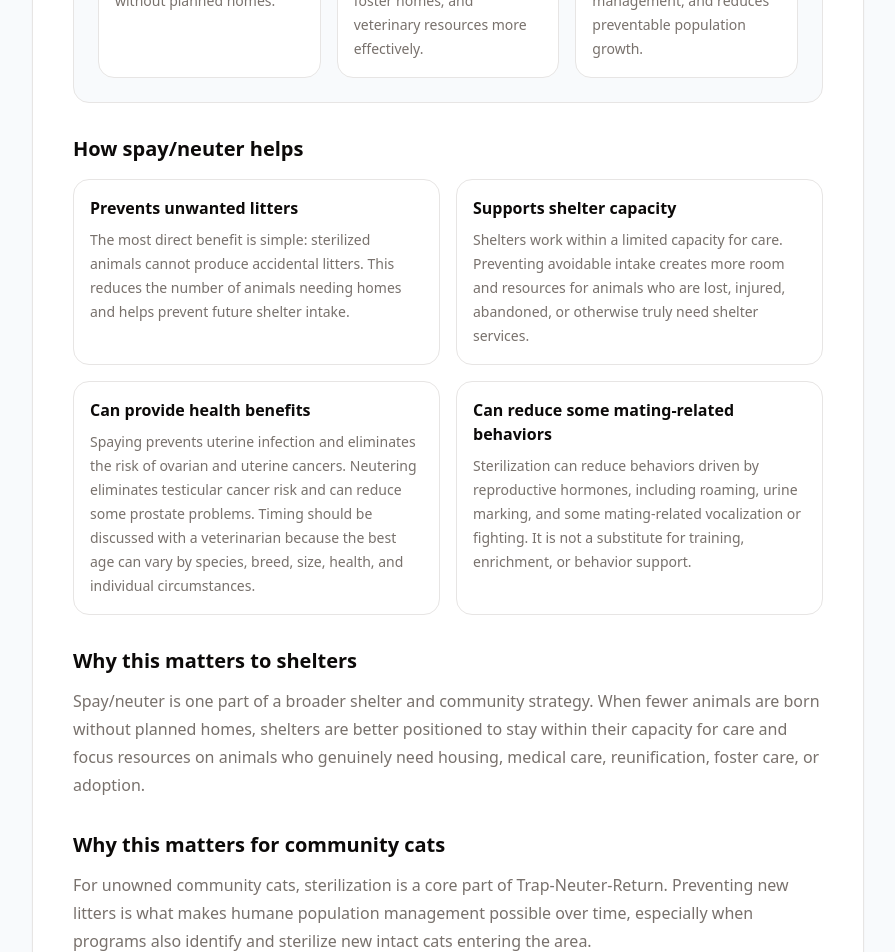
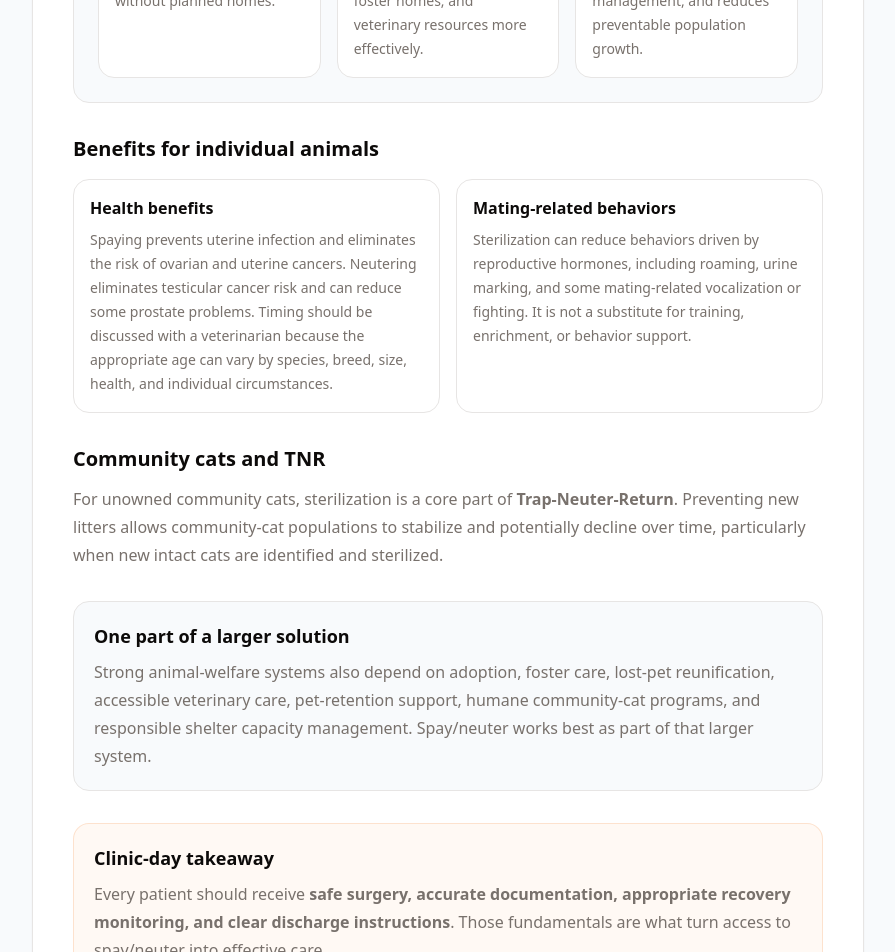
Before and after one commit to 7nqwsvhv99-hash/safe-haven-site, a Next.js app: page /resources/why-spay-neuter-matters in a window 1280 px wide. Shown: the part 880-1832 px from the top of the page, without its empty margins (192-1087 px from the left). Built offline with nearby package versions, Linux system fonts and the light colour scheme.

Commit message:
Streamline why spay neuter matters resource

```diff
--- a/src/app/resources/why-spay-neuter-matters/page.tsx
+++ b/src/app/resources/why-spay-neuter-matters/page.tsx
@@ -20,19 +20,11 @@ const impactSteps = [
 
 const benefits = [
   {
-    title: "Prevents unwanted litters",
-    text: "The most direct benefit is simple: sterilized animals cannot produce accidental litters. This reduces the number of animals needing homes and helps prevent future shelter intake.",
+    title: "Health benefits",
+    text: "Spaying prevents uterine infection and eliminates the risk of ovarian and uterine cancers. Neutering eliminates testicular cancer risk and can reduce some prostate problems. Timing should be discussed with a veterinarian because the appropriate age can vary by species, breed, size, health, and individual circumstances.",
   },
   {
-    title: "Supports shelter capacity",
-    text: "Shelters work within a limited capacity for care. Preventing avoidable intake creates more room and resources for animals who are lost, injured, abandoned, or otherwise truly need shelter services.",
-  },
-  {
-    title: "Can provide health benefits",
-    text: "Spaying prevents uterine infection and eliminates the risk of ovarian and uterine cancers. Neutering eliminates testicular cancer risk and can reduce some prostate problems. Timing should be discussed with a veterinarian because the best age can vary by species, breed, size, health, and individual circumstances.",
-  },
-  {
-    title: "Can reduce some mating-related behaviors",
+    title: "Mating-related behaviors",
     text: "Sterilization can reduce behaviors driven by reproductive hormones, including roaming, urine marking, and some mating-related vocalization or fighting. It is not a substitute for training, enrichment, or behavior support.",
   },
 ];
@@ -85,7 +77,7 @@ export default function WhySpayNeuterMattersResourcePage() {
             </section>
 
             <section>
-              <h2 className="text-xl font-bold">How spay/neuter helps</h2>
+              <h2 className="text-xl font-bold">Benefits for individual animals</h2>
               <div className="mt-4 grid gap-4 md:grid-cols-2">
                 {benefits.map((item) => (
                   <div key={item.title} className="rounded-2xl border p-4">
@@ -97,21 +89,14 @@ export default function WhySpayNeuterMattersResourcePage() {
             </section>
 
             <section>
-              <h2 className="text-xl font-bold">Why this matters to shelters</h2>
+              <h2 className="text-xl font-bold">Community cats and TNR</h2>
               <p className="mt-3 leading-7 text-muted-foreground">
-                Spay/neuter is one part of a broader shelter and community strategy. When fewer animals are born without planned homes, shelters are better positioned to stay within their capacity for care and focus resources on animals who genuinely need housing, medical care, reunification, foster care, or adoption.
-              </p>
-            </section>
-
-            <section>
-              <h2 className="text-xl font-bold">Why this matters for community cats</h2>
-              <p className="mt-3 leading-7 text-muted-foreground">
-                For unowned community cats, sterilization is a core part of Trap-Neuter-Return. Preventing new litters is what makes humane population management possible over time, especially when programs also identify and sterilize new intact cats entering the area.
+                For unowned community cats, sterilization is a core part of <strong>Trap-Neuter-Return</strong>. Preventing new litters allows community-cat populations to stabilize and potentially decline over time, particularly when new intact cats are identified and sterilized.
               </p>
             </section>
 
             <section className="rounded-2xl border bg-slate-50 p-5">
-              <h2 className="text-lg font-bold">Spay/neuter is important, but it is not the only solution</h2>
+              <h2 className="text-lg font-bold">One part of a larger solution</h2>
               <p className="mt-2 leading-7 text-muted-foreground">
                 Strong animal-welfare systems also depend on adoption, foster care, lost-pet reunification, accessible veterinary care, pet-retention support, humane community-cat programs, and responsible shelter capacity management. Spay/neuter works best as part of that larger system.
               </p>
@@ -120,7 +105,7 @@ export default function WhySpayNeuterMattersResourcePage() {
             <aside className="rounded-2xl border border-primary/20 bg-primary/5 p-5">
               <h2 className="text-lg font-bold">Clinic-day takeaway</h2>
               <p className="mt-2 leading-7 text-muted-foreground">
-                Every completed spay or neuter prevents future reproduction for that animal. Accurate patient identification, safe surgery, complete documentation, and clear discharge instructions all contribute to the larger community impact of the clinic.
+                Every patient should receive <strong>safe surgery, accurate documentation, appropriate recovery monitoring, and clear discharge instructions</strong>. Those fundamentals are what turn access to spay/neuter into effective care.
               </p>
             </aside>
 
```
